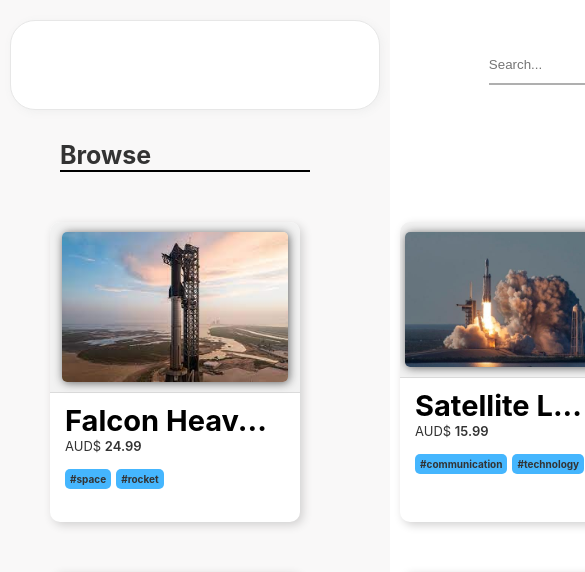
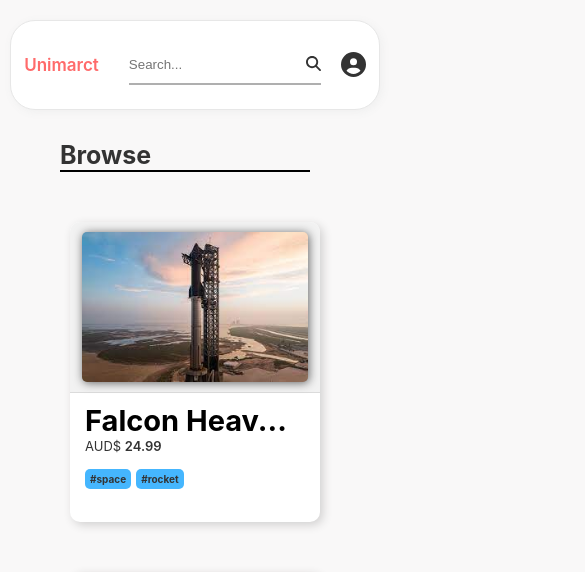
Before and after one commit to HannesEn/unimarct, a React (Create React App) app: page / in a window 390 px wide. Shown: the top 572 px of the page, 585 px wide, since content can reach past the window. Built offline with nearby package versions, Linux system fonts and the light colour scheme.

Commit message:
responsive

```diff
--- a/src/Nav.css
+++ b/src/Nav.css
@@ -23,15 +23,17 @@
   display: flex;
   justify-content: center;
   align-items: center;
+  background-color: white;
 }
 .logo-main {
-  margin-right: 800px;
+  margin-right: 900px;
 }
 .search-button,
 .home-button,
 .company-button,
 .profile-icon {
   margin-left: 70px;
+  background-color: white;
 }
 a {
   transition-duration: 1s;
@@ -47,11 +49,13 @@
 }
 .logo-main {
   color: #ff6b6b;
+  background-color: white;
 }
 .navSearchInput {
   border: 0;
   border-bottom: 2px solid #afafaf;
   height: 40px;
+  background-color: white;
 }
 .navSearchInputButtonIcon {
   background-color: white;
@@ -61,7 +65,68 @@
 }
 .navSearchIcon {
   font-size: 15px;
+  background-color: white;
 }
 .navUserIcon {
   font-size: 25px;
+  background-color: white;
 }
+@media screen and (max-width: 1320px) {
+  .logo-main {
+    margin-right: 700px;
+  }
+}
+@media screen and (max-width: 1130px) {
+  .logo-main {
+    margin-right: 500px;
+  }
+}
+@media screen and (max-width: 920px) {
+  .logo-main {
+    margin-right: 400px;
+  }
+}
+@media screen and (max-width: 850px) {
+  .logo-main {
+    margin-right: 300px;
+  }
+}
+@media screen and (max-width: 710px) {
+  .profile-icon {
+    margin-left: 50px;
+  }
+}
+@media screen and (max-width: 680px) {
+  .logo-main {
+    margin-right: 200px;
+  }
+}
+@media screen and (max-width: 585px) {
+  .logo-main {
+    margin-right: 100px;
+  }
+}
+@media screen and (max-width: 450px) {
+  .logo-main {
+    margin-right: 50px;
+  }
+}
+@media screen and (max-width: 400px) {
+  .logo-main {
+    margin-right: 30px;
+  }
+  .profile-icon {
+    margin-left: 20px;
+  }
+}
+@media screen and (max-width: 300px) {
+  .logo-main {
+    margin-right: 20px;
+  }
+  .profile-icon {
+    margin-left: 10px;
+  }
+  .navSearchInput {
+    width: 80px;
+  }
+}
--- a/src/home.css
+++ b/src/home.css
@@ -1,17 +1,17 @@
 @import "~@fortawesome/fontawesome-free/css/all.min.css";
-.App {
+* {
   background-color: rgb(249, 248, 248);
-  height: 100vh;
 }
 .item-div {
   display: grid;
   gap: 50px;
   margin-top: 50px;
-  margin-left: 50px;
-  margin-right: 50px;
+  margin-left: 4%;
+  margin-right: 4%;
   max-width: 100%;
   grid-template-columns: 1fr 1fr 1fr 1fr;
   padding-bottom: 100px;
+  place-items: center;
 }
 .browse-container {
   margin-left: 60px;
@@ -26,3 +26,31 @@
 .browse-title {
   font-size: 25px;
 }
+@media screen and (max-width: 1240px) {
+  .item-div {
+    grid-template-columns: 1fr 1fr 1fr;
+  }
+}
+@media screen and (max-width: 935px) {
+  .item-div {
+    grid-template-columns: 1fr 1fr;
+  }
+}
+@media screen and (max-width: 668px) {
+  .item-div {
+    grid-template-columns: 1fr;
+  }
+}
+@media screen and (max-width: 470px) {
+  .item-div {
+    place-items: center;
+  }
+}
+@media screen and (max-width: 300px) {
+  .browse-container {
+    width: 150px;
+  }
+  .browse-title {
+    font-size: 20px;
+  }
+}
--- a/src/item.css
+++ b/src/item.css
@@ -36,19 +36,23 @@
   margin-left: 15px;
   margin-right: 15px;
   margin-top: 10px;
+  background-color: white;
 }
 .item-price {
   font-weight: 400;
   font-size: 13px;
+  background-color: white;
 }
 .item-price-span {
   font-weight: 600;
+  background-color: white;
 }
 .item-title {
   transition-duration: 2s;
   transition-delay: 0.3s;
   font-size: 29px;
   font-weight: 700;
+  background-color: white;
 }
 .item-title:hover {
   transition-duration: 2s;
@@ -71,7 +75,48 @@
   display: flex;
   max-width: 100%;
   margin-top: 15px;
+  background-color: white;
 }
 .tags:hover {
   cursor: pointer;
 }
+@media screen and (max-width: 1365px) {
+  .container-item {
+    margin-right: 20px;
+  }
+}
+@media screen and (max-width: 1295px) {
+  .container-item {
+    margin-right: 0;
+  }
+}
+@media screen and (max-width: 1240px) {
+  .container-item {
+    margin-right: 50px;
+  }
+}
+@media screen and (max-width: 1030px) {
+  .container-item {
+    margin-right: 20px;
+  }
+}
+@media screen and (max-width: 978px) {
+  .container-item {
+    margin-right: 0;
+  }
+}
+@media screen and (max-width: 935px) {
+  .container-item {
+    margin-right: 50px;
+  }
+}
+@media screen and (max-width: 740px) {
+  .container-item {
+    margin-right: 20px;
+  }
+}
+@media screen and (max-width: 700px) {
+  .container-item {
+    margin-right: 0;
+  }
+}
```
